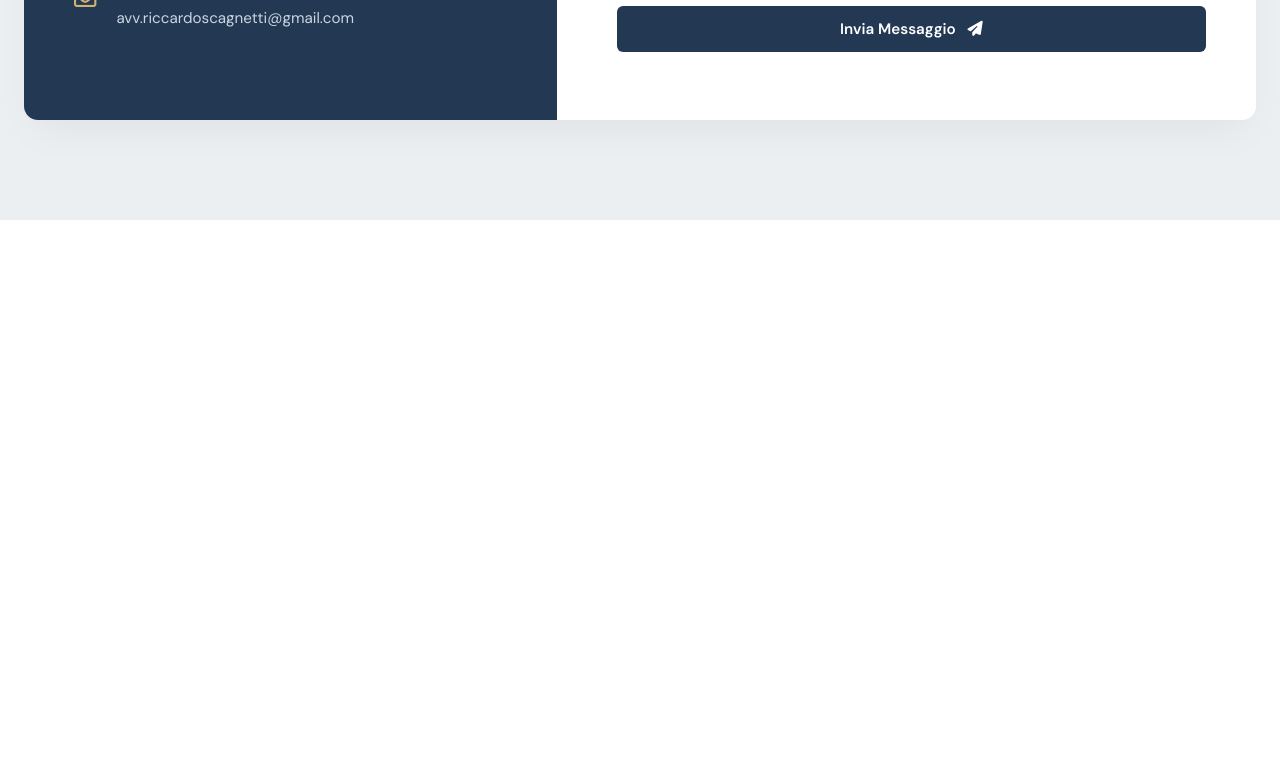
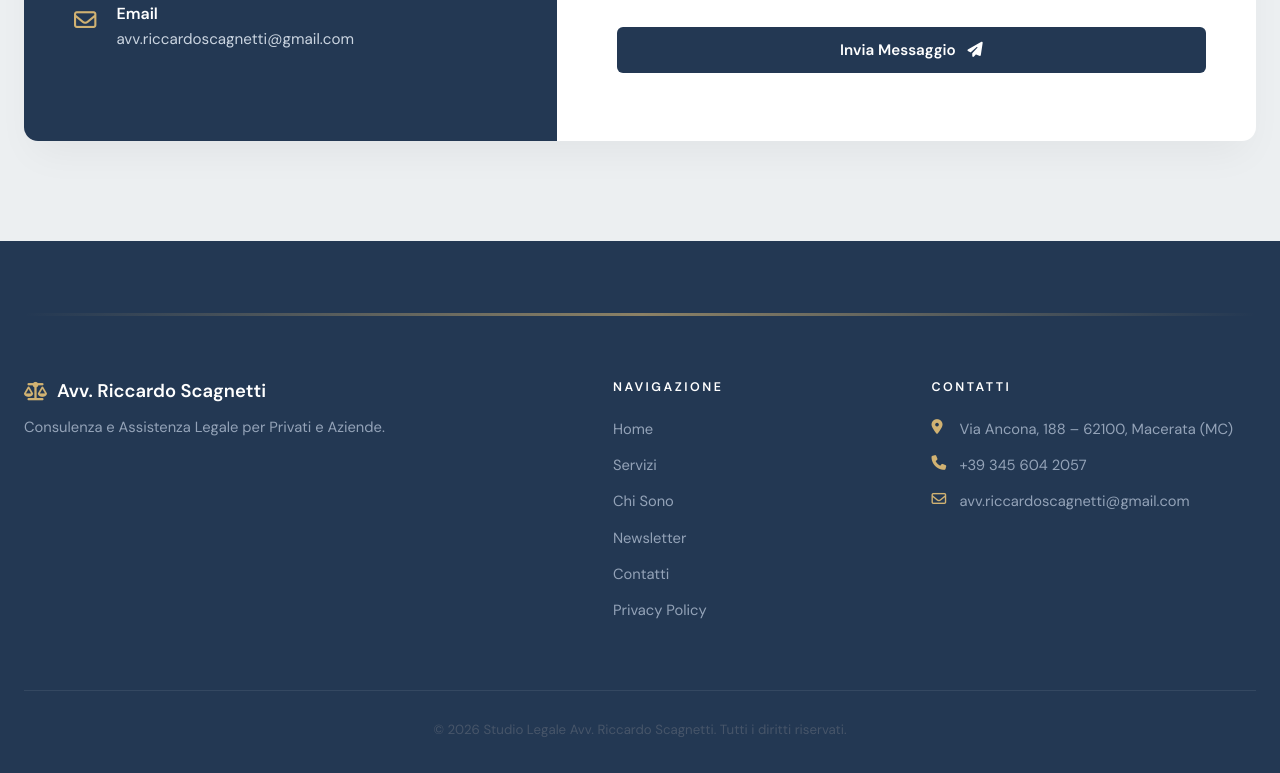
Before and after one commit to Bibo00/Sito_zio, a plain HTML site: page contatti.html in a window 1280 px wide. Shown: the part 992-1765 px from the top of the page. Before the commit the page ends 1212 px from the top, so only its background shows below. Drawn offline with nearby package versions, Linux system fonts and the light colour scheme.

Commit message:
Update contatti.html

```diff
--- a/contatti.html
+++ b/contatti.html
@@ -17,18 +17,27 @@
 
     <header class="navbar">
         <div class="container nav-container">
-            <a href="index.html" class="logo">
+            <div class="logo">
                 <i class="fa-solid fa-scale-balanced"></i>
                 <span>Avv. Riccardo Scagnetti</span>
-            </a>
-            <div class="menu-toggle" id="mobile-menu"><i class="fa-solid fa-bars"></i></div>
+            </div>
+
+            <div class="menu-toggle" id="mobile-menu">
+                <i class="fa-solid fa-bars"></i>
+            </div>
+            <div class="overlay" id="overlay"></div>
+
             <nav class="nav-menu" id="nav-menu">
+                <div class="close-menu" id="close-menu">
+                    <i class="fa-solid fa-xmark"></i>
+                </div>
                 <ul class="nav-links">
                     <li><a href="index.html" class="nav-link-item">Home</a></li>
                     <li><a href="servizi.html" class="nav-link-item">Servizi</a></li>
+                    <li><a href="chi-sono.html" class="nav-link-item">Chi Sono</a></li>
                     <li><a href="newsletter.html" class="nav-link-item">Newsletter</a></li>
-                    <li><a href="contatti.html" class="nav-link-item active">Contatti</a></li>
                 </ul>
+                <a href="contatti.html" class="btn btn-dark">Contattami</a>
             </nav>
         </div>
     </header>
@@ -111,6 +120,44 @@
         </div>
     </section>
 
+
+    <footer id="contatti" class="footer">
+        <div class="container">
+            <!-- Striscia dorata ornamentale sopra il footer -->
+            <div class="footer-top-bar"></div>
+            <div class="footer-grid">
+                <div class="footer-brand">
+                    <h3><i class="fa-solid fa-scale-balanced"></i> Avv. Riccardo Scagnetti</h3>
+                    <p>Consulenza e Assistenza Legale per Privati e Aziende.</p>
+                </div>
+                <div class="footer-nav">
+                    <h4>Navigazione</h4>
+                    <ul>
+                        <li><a href="index.html">Home</a></li>
+                        <li><a href="servizi.html">Servizi</a></li>
+                        <li><a href="chi-sono.html">Chi Sono</a></li>
+                        <li><a href="newsletter.html">Newsletter</a></li>
+                        <li><a href="contatti.html">Contatti</a></li>
+                        <li><a href="#">Privacy Policy</a></li>
+                    </ul>
+                </div>
+                <div class="footer-contact">
+                    <h4>Contatti</h4>
+                    <ul>
+                        <li><i class="fa-solid fa-location-dot"></i> Via Ancona, 188 – 62100, Macerata (MC)</li>
+                        <li><i class="fa-solid fa-phone"></i> +39 345 604 2057</li>
+                        <li><i class="fa-regular fa-envelope"></i> avv.riccardoscagnetti@gmail.com</li>
+                    </ul>
+                </div>
+            </div>
+            <div class="footer-bottom">
+                <p>&copy; 2026 Studio Legale Avv. Riccardo Scagnetti. Tutti i diritti riservati.</p>
+            </div>
+        </div>
+    </footer>
+
+    <script src="script.js" defer></script>
+
 </body>
 
 </html>
```
